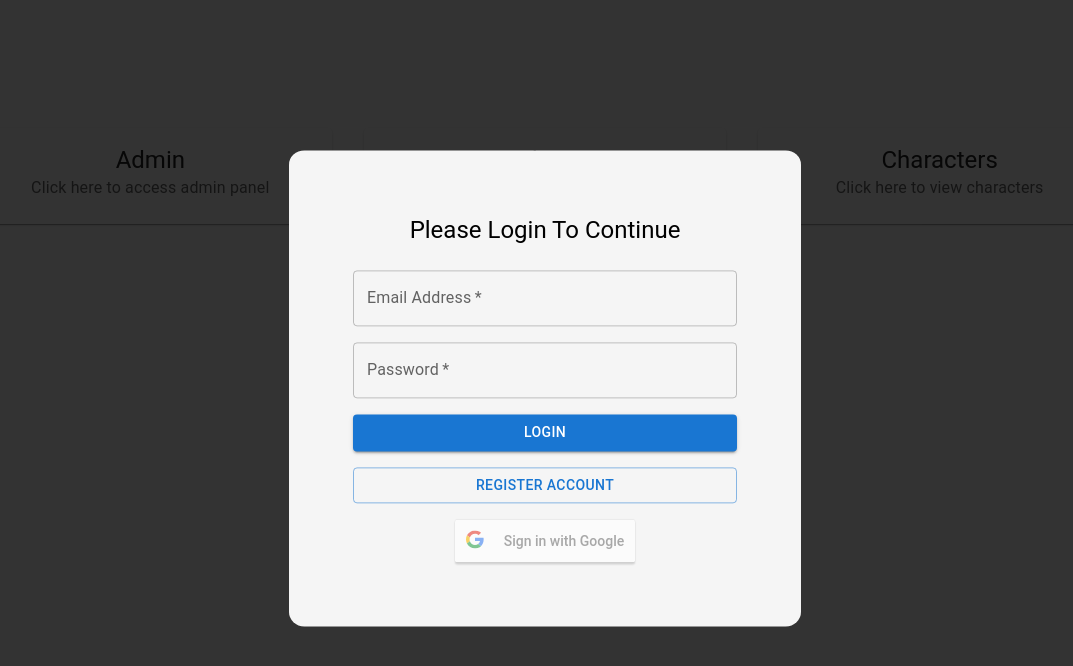
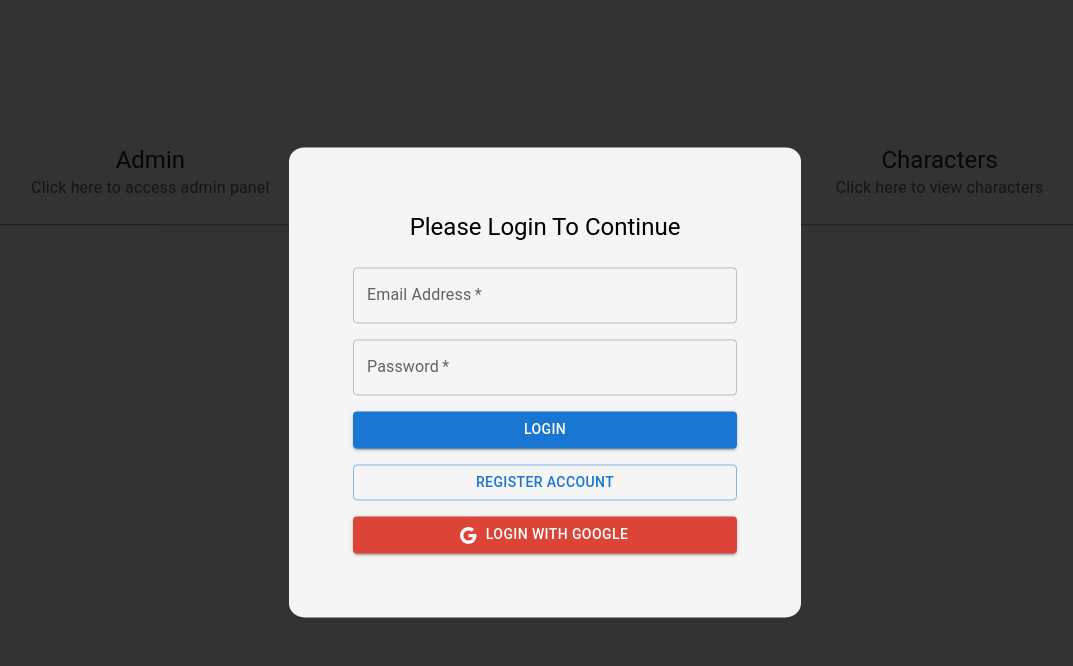
Before and after one commit to Rous1141/learning03, a React (Create React App) app: page / in a window 1280 px wide. Both pictures are taken after a click on the button "LOGIN". Shown: the top 666 px of the page, without its empty margins (95-1168 px from the left). Built offline with nearby package versions, Linux system fonts and the light colour scheme.

Commit message:
Google Login Remaster

```diff
--- a/package.json
+++ b/package.json
@@ -8,13 +8,13 @@
     "@mui/icons-material": "^5.15.3",
     "@mui/material": "^5.15.5",
     "@mui/styles": "^5.15.5",
+    "@react-oauth/google": "^0.12.1",
     "@testing-library/jest-dom": "^5.17.0",
     "@testing-library/react": "^13.4.0",
     "@testing-library/user-event": "^13.5.0",
     "axios": "^1.6.5",
     "react": "^18.2.0",
     "react-dom": "^18.2.0",
-    "react-google-login": "^5.2.2",
     "react-loading": "^2.0.3",
     "react-router-dom": "^6.21.3",
     "react-scripts": "^5.0.1",
--- a/src/Google/LoginWithGoogle.jsx
+++ b/src/Google/LoginWithGoogle.jsx
@@ -1,17 +1,25 @@
 import React from 'react'
-import GoogleLogin from 'react-google-login'
-
+import {useGoogleLogin} from '@react-oauth/google'
+import GoogleIcon from '@mui/icons-material/Google';
+import Button from '@mui/material/Button';
 export default function LoginWithGoogle() {
-    const googleResponse = (response) =>{
-        console.log(response)
-    }
+    // const googleResponse = (response) =>{
+    //     const { profileObj } = response
+    //     console.log(`Welcome Back ${profileObj.name}!`)
+    // }
+    const onClick = useGoogleLogin({
+        onSuccess: response => {console.log(response)},
+        onError: error => {console.log(error)}
+    })
   return (
-        <GoogleLogin
-            clientId='1028943598479-hv1173h4i7533ln9oh7b1844i7qf1piv.apps.googleusercontent.com'
-            buttonText='Sign in with Google'
-            onSuccess={googleResponse}
-            onFailure={googleResponse}
-            cookiePolicy={"single_host_origin"}
-        />
+        <Button
+        onClick={() => onClick()}
+        variant="contained"
+        startIcon={<GoogleIcon />}
+        fullWidth
+        sx={{ backgroundColor: '#DB4437', color: 'white' }}
+      >
+        Login with Google
+      </Button>
   )
 }
--- a/src/index.js
+++ b/src/index.js
@@ -5,14 +5,17 @@ import App from './App';
 import reportWebVitals from './reportWebVitals';
 import { BrowserRouter as Router } from 'react-router-dom';
 import { ThemeProvider } from './Components/Themes/ThemeProvider.tsx';
+import { GoogleOAuthProvider } from '@react-oauth/google';
 
 const root = ReactDOM.createRoot(document.getElementById('root'));
 root.render(
   <React.StrictMode>
     <Router>
-    <ThemeProvider>
-    <App />
-    </ThemeProvider>
+      <ThemeProvider>
+        <GoogleOAuthProvider clientId="1028943598479-hv1173h4i7533ln9oh7b1844i7qf1piv.apps.googleusercontent.com">
+          <App />
+        </GoogleOAuthProvider>
+      </ThemeProvider>
     </Router>
   </React.StrictMode>
 );
```
Also changed, not shown: src/Components/Forms/LoginForm.jsx (+2 -5 lines), 1 other file (tests, documents, lock files or other folders).
